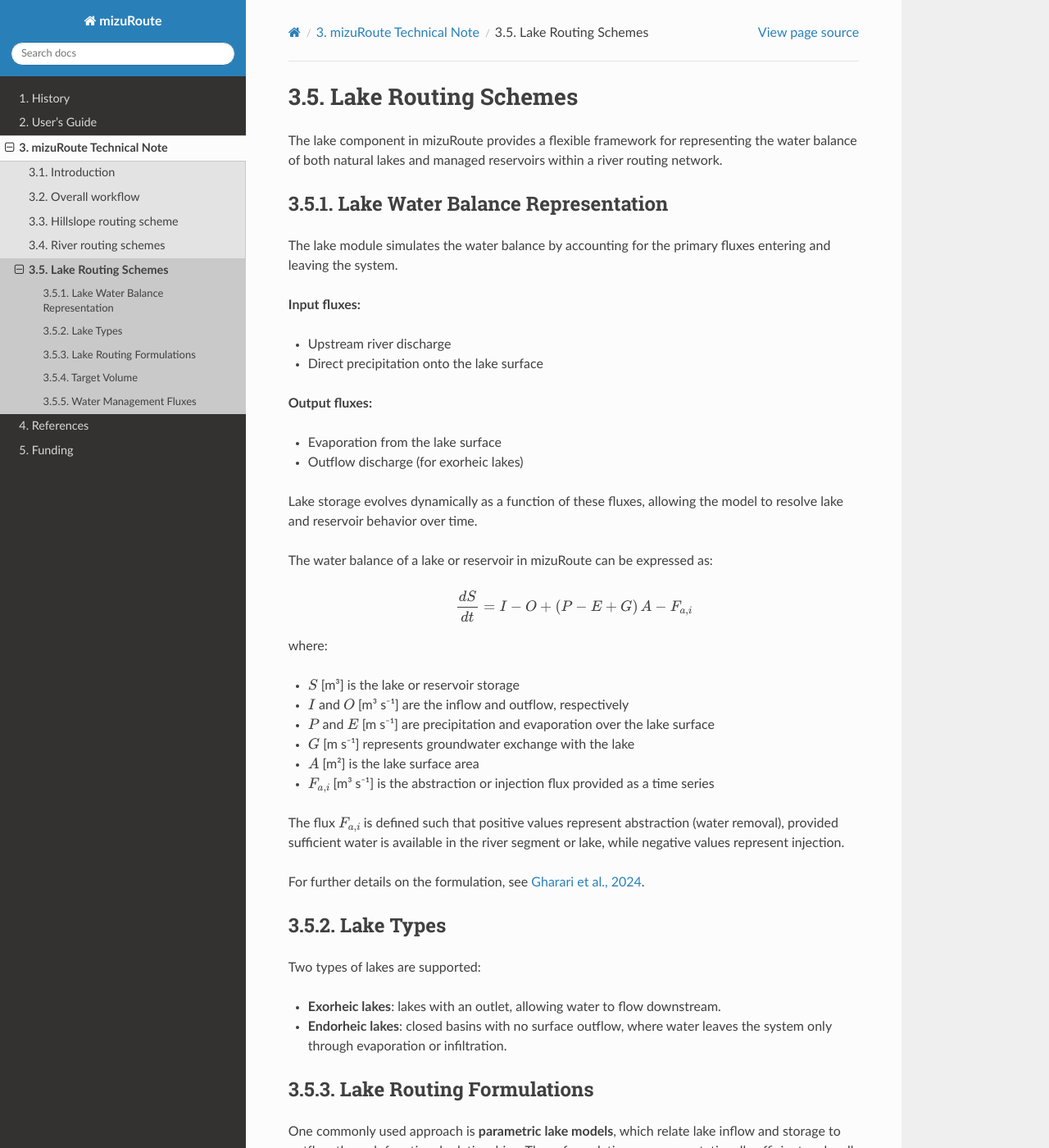
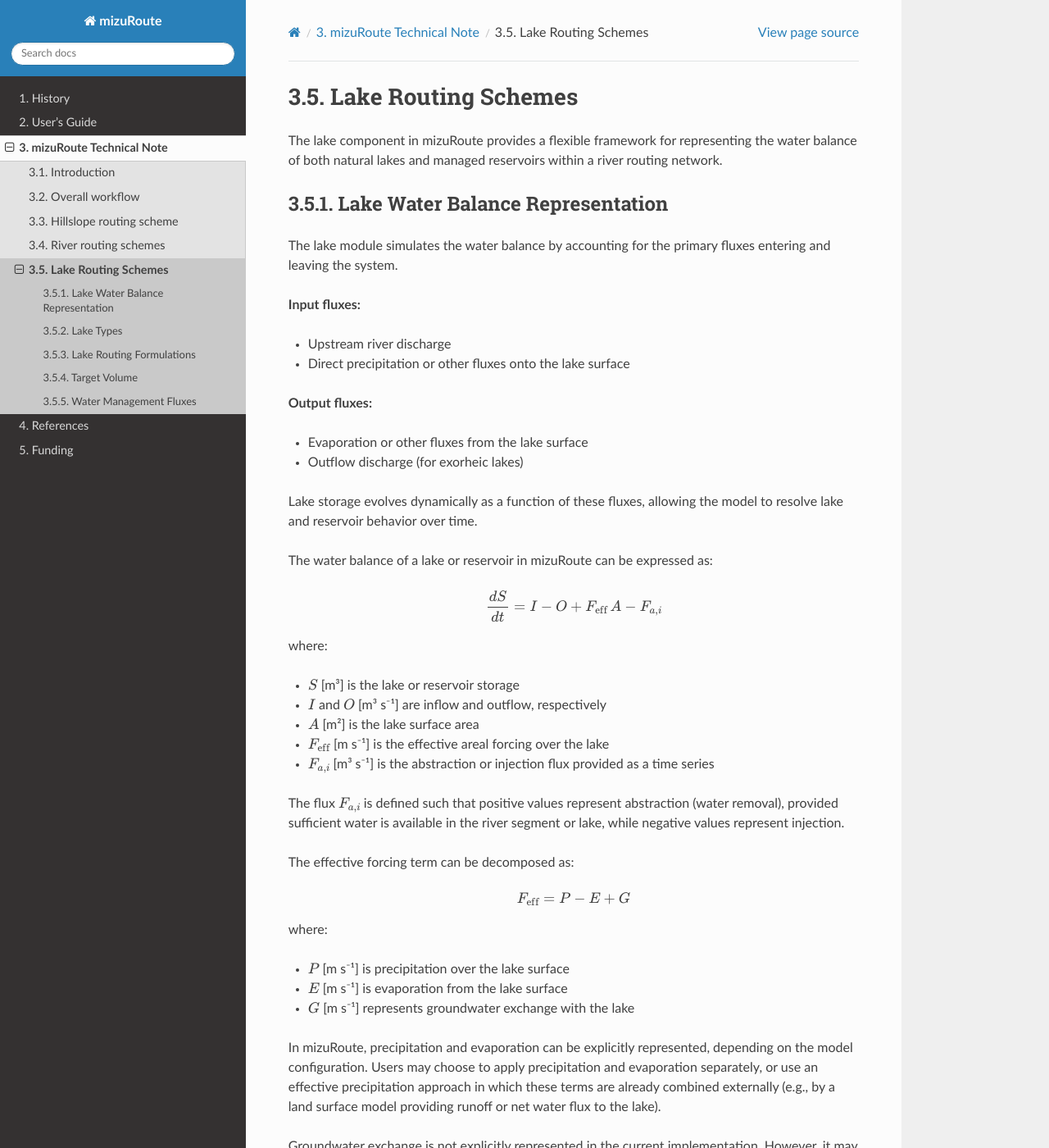
Before and after one commit to ESCOMP/mizuRoute, a Sphinx documentation site: the page built from docs/source/tech_note/lake_routing.rst, in a window 1280 px wide and 1400 px high. Shown: the whole window at 82% size. Built offline with Sphinx 7.4.7 and the Read the Docs theme 3.1.0, drawn with Linux system fonts in a browser that asks for light colours; some of the changed text lies outside the part shown.

Commit message:
water balance updated to explain G or groundwater term in general form

```diff
--- a/docs/source/tech_note/lake_routing.rst
+++ b/docs/source/tech_note/lake_routing.rst
@@ -4,6 +4,7 @@
 ====================
 
 The lake component in mizuRoute provides a flexible framework for representing the water balance of both natural lakes and managed reservoirs within a river routing network.
+
 
 .. _Lake_Water_Balance_Representation_scheme:
 
@@ -15,11 +16,11 @@
 **Input fluxes:**
 
 - Upstream river discharge
-- Direct precipitation onto the lake surface
+- Direct precipitation or other fluxes onto the lake surface
 
 **Output fluxes:**
 
-- Evaporation from the lake surface
+- Evaporation or other fluxes from the lake surface
 - Outflow discharge (for exorheic lakes)
 
 Lake storage evolves dynamically as a function of these fluxes, allowing the model to resolve lake and reservoir behavior over time.
@@ -28,18 +29,33 @@
 
 .. math::
 
-   \frac{dS}{dt} = I - O + (P - E + G)\,A - F_{a,i}
+   \frac{dS}{dt} = I - O + F_{\mathrm{eff}}\,A - F_{a,i}
 
 where:
 
 - :math:`S` [m³] is the lake or reservoir storage
-- :math:`I` and :math:`O` [m³ s⁻¹] are the inflow and outflow, respectively
-- :math:`P` and :math:`E` [m s⁻¹] are precipitation and evaporation over the lake surface
-- :math:`G` [m s⁻¹] represents groundwater exchange with the lake
+- :math:`I` and :math:`O` [m³ s⁻¹] are inflow and outflow, respectively
 - :math:`A` [m²] is the lake surface area
+- :math:`F_{\mathrm{eff}}` [m s⁻¹] is the effective areal forcing over the lake
 - :math:`F_{a,i}` [m³ s⁻¹] is the abstraction or injection flux provided as a time series
 
 The flux :math:`F_{a,i}` is defined such that positive values represent abstraction (water removal), provided sufficient water is available in the river segment or lake, while negative values represent injection.
+
+The effective forcing term can be decomposed as:
+
+.. math::
+
+   F_{\mathrm{eff}} = P - E + G
+
+where:
+
+- :math:`P` [m s⁻¹] is precipitation over the lake surface
+- :math:`E` [m s⁻¹] is evaporation from the lake surface
+- :math:`G` [m s⁻¹] represents groundwater exchange with the lake
+
+In mizuRoute, precipitation and evaporation can be explicitly represented, depending on the model configuration. Users may choose to apply precipitation and evaporation separately, or use an effective precipitation approach in which these terms are already combined externally (e.g., by a land surface model providing runoff or net water flux to the lake).
+
+Groundwater exchange is not explicitly represented in the current implementation. However, it may be incorporated externally either as part of an effective runoff or within the effective precipitation term, depending on how the forcing data are constructed.
 
 For further details on the formulation, see
 `Gharari et al., 2024 <https://agupubs.onlinelibrary.wiley.com/doi/full/10.1029/2022WR032400>`_.
```
